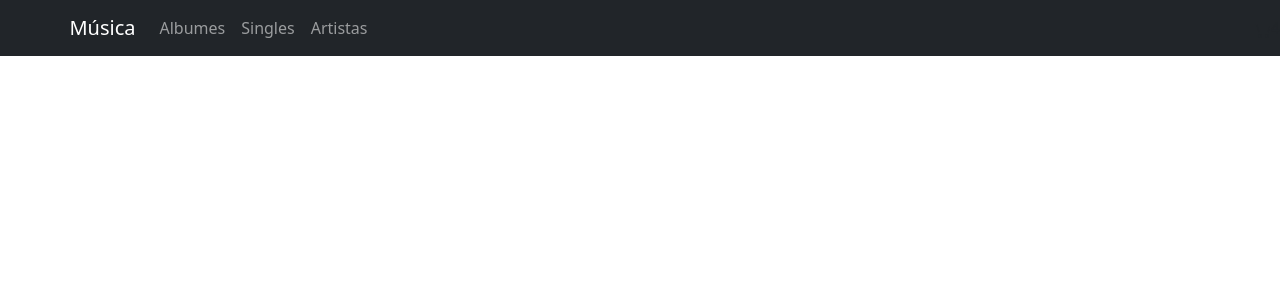
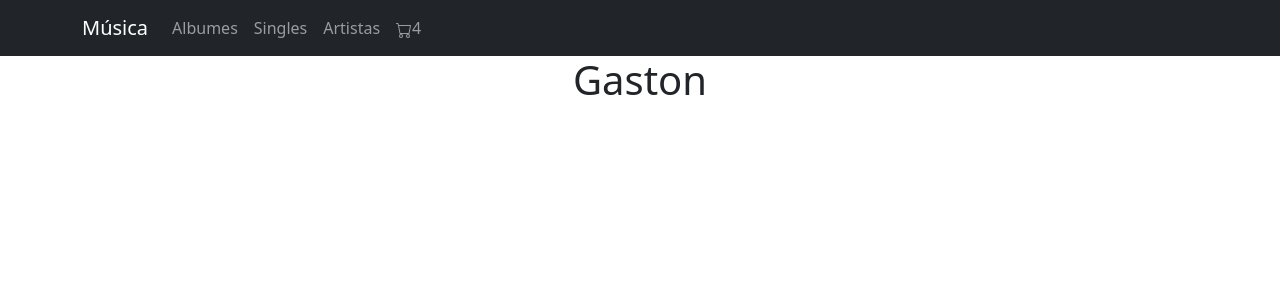
Before and after one commit to gastondemaio/eMusic-De-Maio, a React (Create React App) app: page / in a window 1280 px wide. Shown: the top 300 px of the page. Built offline with nearby package versions, Linux system fonts and the light colour scheme.

Commit message:
arregle un error que dejaba la pÃagina en blanco

```diff
--- a/public/index.html
+++ b/public/index.html
@@ -25,6 +25,7 @@
       Learn how to configure a non-root public URL by running `npm run build`.
     -->
     <title>React App</title>
+
   </head>
   <body>
     <noscript>You need to enable JavaScript to run this app.</noscript>
--- a/src/App.js
+++ b/src/App.js
@@ -1,11 +1,15 @@
 import './App.css';
 import NavBar from './components/navbar/NavBar';
+import ItemListContainer from './components/Items/ItemListContainer';
 import 'bootstrap/dist/css/bootstrap.min.css'
 
 function App() {
   return (
     <div className="App">
+      <>
       <NavBar/>
+      <ItemListContainer texto="Gaston"/>
+      </>
     </div>
   );
 }
--- /dev/null
+++ b/src/components/CartWidget/CartWidget.js
@@ -0,0 +1,15 @@
+import React from 'react'
+
+const CartWidget = ({numero}) => {
+  return (
+    <div>
+      <svg xmlns="http://www.w3.org/2000/svg" width="16" height="16" fill="currentColor" class="bi bi-cart" viewBox="0 0 16 16">
+        <path d="M0 1.5A.5.5 0 0 1 .5 1H2a.5.5 0 0 1 .485.379L2.89 3H14.5a.5.5 0 0 1 .491.592l-1.5 8A.5.5 0 0 1 13 12H4a.5.5 0 0 1-.491-.408L2.01 3.607 1.61 2H.5a.5.5 0 0 1-.5-.5zM3.102 4l1.313 7h8.17l1.313-7H3.102zM5 12a2 2 0 1 0 0 4 2 2 0 0 0 0-4zm7 0a2 2 0 1 0 0 4 2 2 0 0 0 0-4zm-7 1a1 1 0 1 1 0 2 1 1 0 0 1 0-2zm7 0a1 1 0 1 1 0 2 1 1 0 0 1 0-2z"/>
+      </svg>
+      <span>{numero}</span>
+    </div>
+
+  )
+}
+
+export default CartWidget
--- a/src/components/Items/ItemListContainer.js
+++ b/src/components/Items/ItemListContainer.js
@@ -1,3 +1,10 @@
-export const ItemListContainer = () => {
-  return null
+import React from 'react'
+import Title from '../Title/Title'
+
+const ItemListContainer = ({texto}) => {
+  return (
+    <div><Title greeting={texto}/></div>
+  )
 }
+
+export default ItemListContainer
--- /dev/null
+++ b/src/components/Title/Title.js
@@ -0,0 +1,11 @@
+import React from 'react'
+
+const Title = ({greeting}) => {
+  return (
+    <div>
+        <h1>{greeting}</h1>
+    </div>
+  )
+}
+
+export default Title
--- a/src/components/navbar/CartWidget.js
+++ /dev/null
@@ -1,14 +0,0 @@
-import React from 'react'
-
-const CartWidget = ({numOfItems}) => {
-  return (
-    <div>
-        <svg xmlns="http://www.w3.org/2000/svg" width="16" height="16" fill="currentColor" class="bi bi-cart2" viewBox="0 0 16 16">
-        <path d="M0 2.5A.5.5 0 0 1 .5 2H2a.5.5 0 0 1 .485.379L2.89 4H14.5a.5.5 0 0 1 .485.621l-1.5 6A.5.5 0 0 1 13 11H4a.5.5 0 0 1-.485-.379L1.61 3H.5a.5.5 0 0 1-.5-.5zM3.14 5l1.25 5h8.22l1.25-5H3.14zM5 13a1 1 0 1 0 0 2 1 1 0 0 0 0-2zm-2 1a2 2 0 1 1 4 0 2 2 0 0 1-4 0zm9-1a1 1 0 1 0 0 2 1 1 0 0 0 0-2zm-2 1a2 2 0 1 1 4 0 2 2 0 0 1-4 0z"/>
-        </svg>
-        <span>{numOfItems}</span>
-    </div>
-  )
-}
-
-export default CartWidget
--- a/src/components/navbar/NavBar.js
+++ b/src/components/navbar/NavBar.js
@@ -2,7 +2,7 @@
 import Container from 'react-bootstrap/Container';
 import Nav from 'react-bootstrap/Nav';
 import Navbar from 'react-bootstrap/Navbar';
-import CartWidget from './CartWidget'
+import CartWidget from '../CartWidget/CartWidget';
 
 const NavBar = () => {
   return (
@@ -14,9 +14,9 @@
             <Nav.Link href="#Albumes">Albumes</Nav.Link>
             <Nav.Link href="#Singles">Singles</Nav.Link>
             <Nav.Link href="#Artistas">Artistas</Nav.Link>
+            <Nav.Link href="#Carrito"><CartWidget numero={4}/></Nav.Link>
           </Nav>
         </Container>
-        <CartWidget numOfItems={4} />
       </Navbar>
     </>
   )
```
